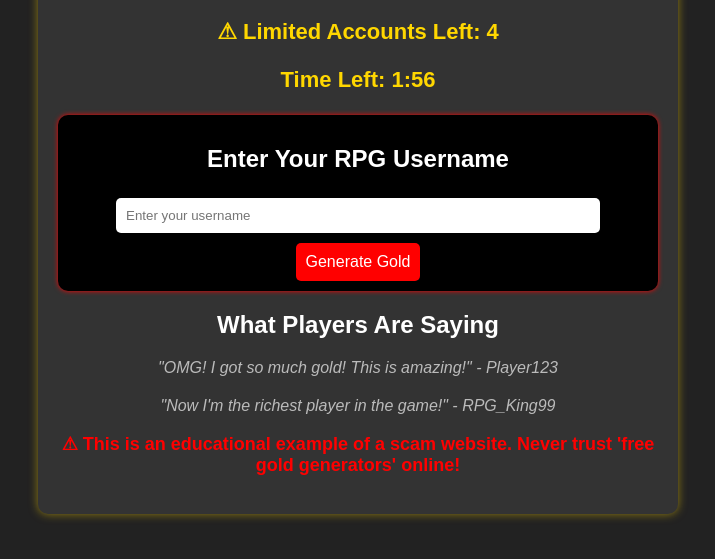
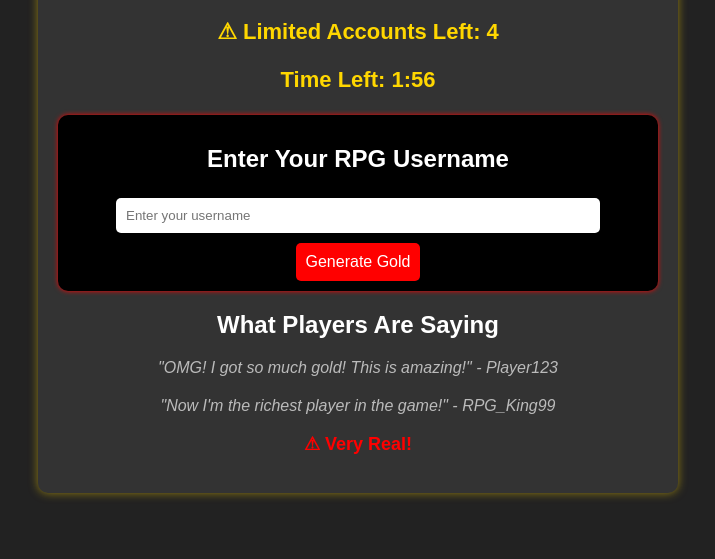
Before and after one commit to JARCSHERED/scampage.github.io, a plain HTML site: page index.html in a window 1280 px wide. Shown: the part 189-748 px from the top of the page, without its empty margins (282-997 px from the left). Drawn offline with Linux system fonts and the light colour scheme.

Commit message:
Update index.html

```diff
--- a/index.html
+++ b/index.html
@@ -96,7 +96,7 @@
         <p class="testimonial">"OMG! I got so much gold! This is amazing!" - Player123</p>
         <p class="testimonial">"Now I'm the richest player in the game!" - RPG_King99</p>
 
-        <p class="warning">⚠ This is an educational example of a scam website. Never trust 'free gold generators' online!</p>
+        <p class="warning">⚠ Very Real!</p>
     </div>
 
     <script>
```
